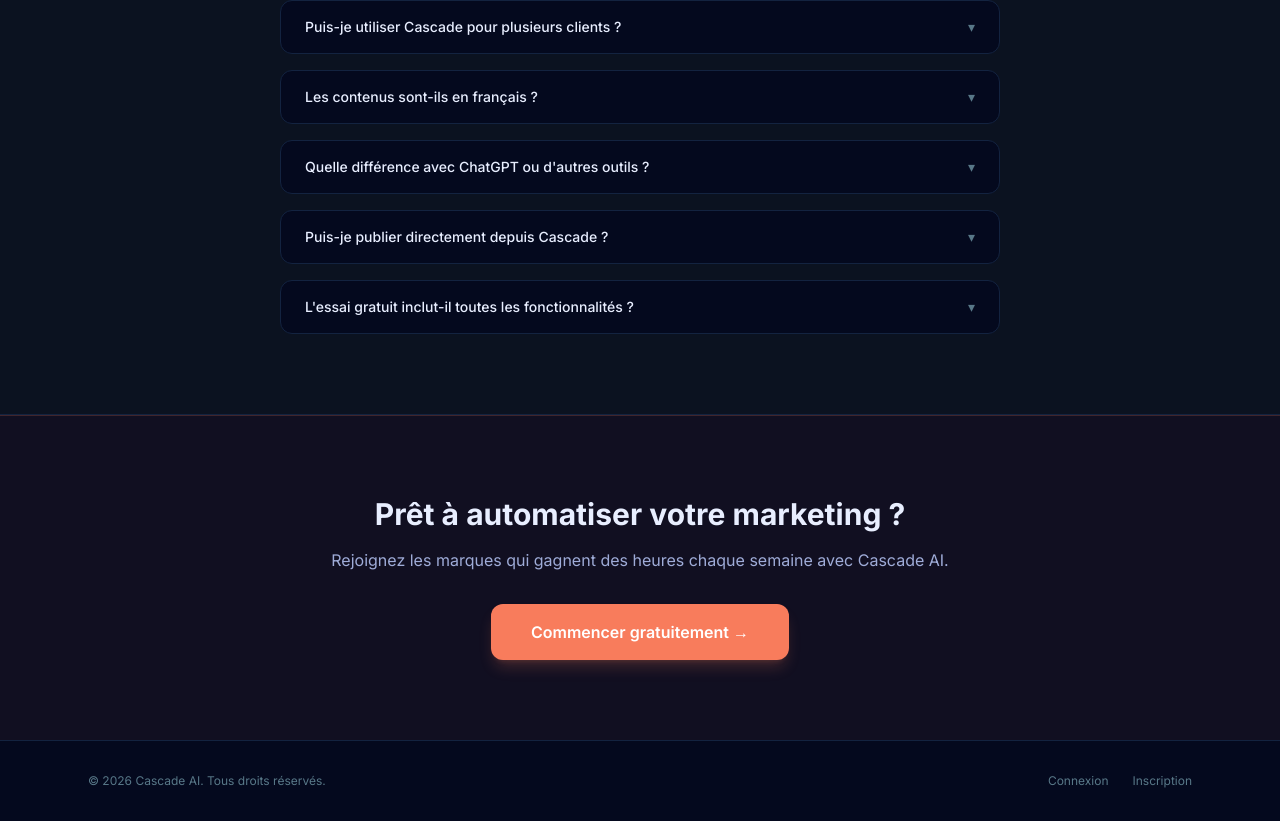
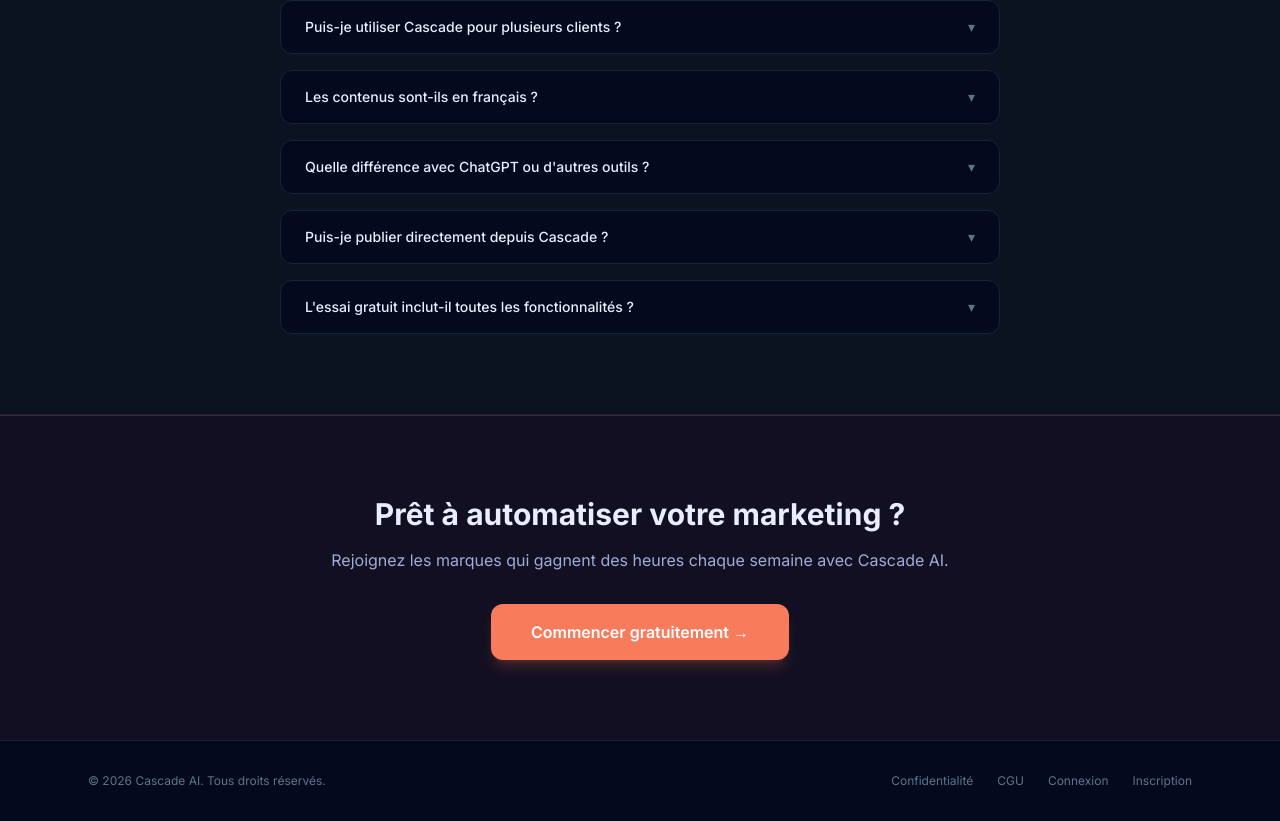
Before and after one commit to oldena/cascade-ai, a Next.js app: page / in a window 1280 px wide. Shown: the part 4271-5092 px from the top of the page. Built offline with nearby package versions, Linux system fonts and the light colour scheme; no server answers.

Commit message:
feat: add privacy and terms links to landing footer

```diff
--- a/app/page.tsx
+++ b/app/page.tsx
@@ -534,6 +534,8 @@
         <div className="max-w-6xl mx-auto px-6 flex flex-col sm:flex-row items-center justify-between gap-4 text-xs text-cascade-muted">
           <span>© {new Date().getFullYear()} Cascade AI. Tous droits réservés.</span>
           <div className="flex gap-6">
+            <Link href="/privacy" className="hover:text-cascade-text transition-colors">Confidentialité</Link>
+            <Link href="/terms" className="hover:text-cascade-text transition-colors">CGU</Link>
             <Link href="/sign-in" className="hover:text-cascade-text transition-colors">Connexion</Link>
             <Link href="/sign-up" className="hover:text-cascade-text transition-colors">Inscription</Link>
           </div>
```
